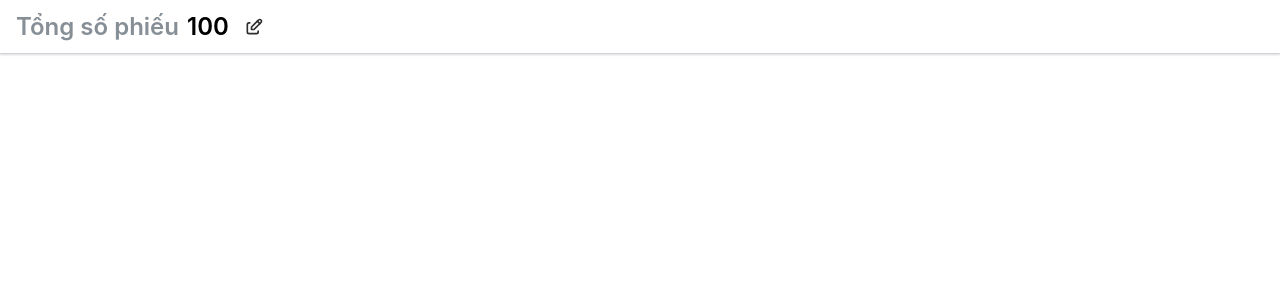
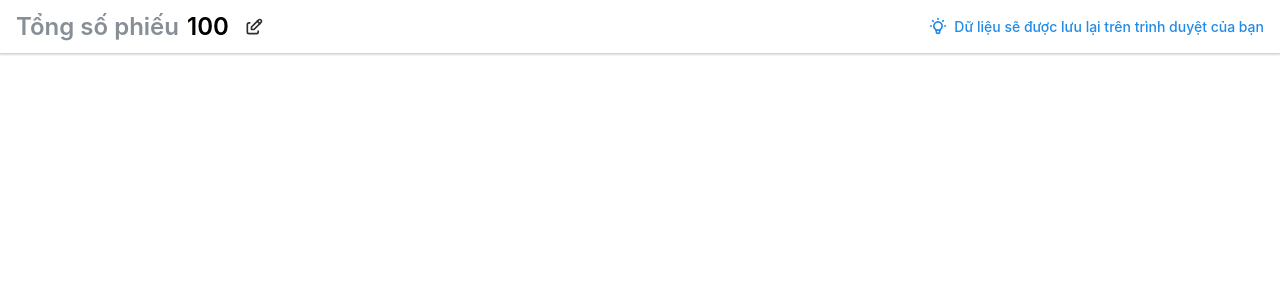
Before and after one commit to tatthien/church-election, a React (Vite) app: page / in a window 1280 px wide. Shown: the top 300 px of the page. Built offline with nearby package versions, Linux system fonts and the light colour scheme.

Commit message:
chore: add header user guide

```diff
--- a/src/components/AppHeader/AppHeader.tsx
+++ b/src/components/AppHeader/AppHeader.tsx
@@ -1,16 +1,16 @@
 import {
-  Box,
   Flex,
   Text,
   NumberInput,
   ActionIcon,
   FocusTrap,
+  Group,
 } from "@mantine/core";
 
 import classes from "./AppHeader.module.css";
 import { useCandidateStore } from "@/stores";
 import { useState } from "react";
-import { IconEdit, IconX } from "@tabler/icons-react";
+import { IconBulb, IconEdit, IconX } from "@tabler/icons-react";
 
 export function AppHeader() {
   const totalBallots = useCandidateStore((state) => state.totalBallots);
@@ -29,7 +29,7 @@ export function AppHeader() {
   };
 
   return (
-    <Box component="header" className={classes.header}>
+    <Group className={classes.header} justify="space-between" align="center">
       <Flex align="center" gap={8}>
         <Text fw={600} fz={24} color="gray.6">
           Tổng số phiếu
@@ -64,6 +64,10 @@ export function AppHeader() {
           {!isEditing ? <IconEdit size={20} /> : <IconX size={20} />}
         </ActionIcon>
       </Flex>
-    </Box>
+      <Text fw={500} fz='sm' c="blue" style={{ display: 'flex', gap: 6 }}>
+        <IconBulb size={20} />
+        Dữ liệu sẽ được lưu lại trên trình duyệt của bạn
+      </Text>
+    </Group>
   );
 }
```
